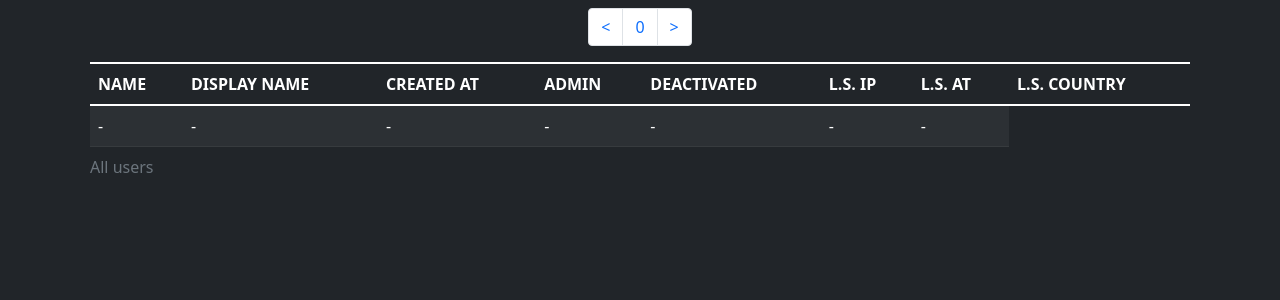
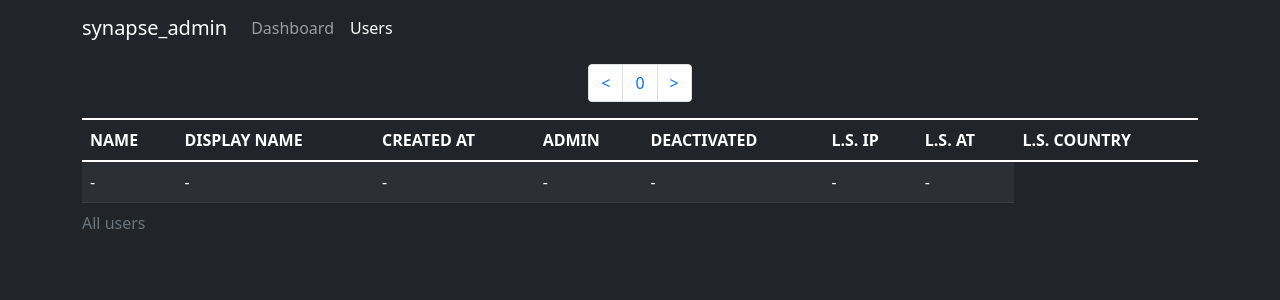
Before and after one commit to foresle/synapse_admin, a Django app: page /users/ in a window 1280 px wide. Shown: the top 300 px of the page. Run offline with Django 4.2, Linux system fonts and the light colour scheme; parts of the project's set-up code (start-up, migrations or seed data) failed here and were passed over; some libraries are stand-ins or nearby versions.

Commit message:
Added navbar.

```diff
--- a/dashboard/views.py
+++ b/dashboard/views.py
@@ -60,6 +60,8 @@
         context['server_map'] = json.dumps(cache.get(settings.CACHED_SERVER_MAP, {}))
         context['cached_server_map_updated_at'] = cached_server_map_updated_at
 
+        context['dashboard_page_active'] = True
+
         return context
 
 
@@ -107,5 +109,6 @@
         context['server_access_token'] = settings.MATRIX_ADMIN_TOKEN
         context['server_name'] = settings.MATRIX_DOMAIN
         context['init_successful'] = init_result
+        context['init_page_active'] = True
 
         return context
--- a/templates/_base.html
+++ b/templates/_base.html
@@ -7,19 +7,44 @@
     <title>synapse_admin</title>
     <meta name="viewport" content="width=device-width, initial-scale=1">
 
-    <link href="https://cdn.jsdelivr.net/npm/bootstrap@5.1.3/dist/css/bootstrap.min.css" rel="stylesheet" integrity="sha384-1BmE4kWBq78iYhFldvKuhfTAU6auU8tT94WrHftjDbrCEXSU1oBoqyl2QvZ6jIW3" crossorigin="anonymous">
+    <link href="https://cdn.jsdelivr.net/npm/bootstrap@5.1.3/dist/css/bootstrap.min.css" rel="stylesheet"
+          integrity="sha384-1BmE4kWBq78iYhFldvKuhfTAU6auU8tT94WrHftjDbrCEXSU1oBoqyl2QvZ6jIW3" crossorigin="anonymous">
 </head>
 <body class="bg-dark">
-    <div class="container container-md">
+{% if not init_page_active %}
+    <nav class="navbar navbar-expand-md navbar-dark bg-dark">
+        <div class="container container-md">
+            <a class="navbar-brand" href="https://github.com/foresle/synapse_admin">synapse_admin</a>
+            <button class="navbar-toggler" type="button" data-bs-target="#main_navbar" data-bs-toggle="collapse">
+                <span class="navbar-toggler-icon"></span>
+            </button>
+            <div class="collapse navbar-collapse" id="main_navbar">
+                <ul class="navbar-nav">
+                    <li class="nav-item">
+                        <a href="{% url 'dashboard:dashboard' %}"
+                           class="nav-link {% if dashboard_page_active %} active {% endif %} ">Dashboard</a>
+                    </li>
+                    <li class="nav-item"><a href="{% url 'users:list' %}"
+                                            class="nav-link {% if users_page_active %} active {% endif %} ">Users</a>
+                    </li>
+                </ul>
+            </div>
+        </div>
+    </nav>
+{% endif %}
+
+<div class="container container-md">
     {% block content %}
 
     {% endblock %}
-    </div>
+</div>
 
-    <script src="https://cdn.jsdelivr.net/npm/bootstrap@5.1.3/dist/js/bootstrap.bundle.min.js" integrity="sha384-ka7Sk0Gln4gmtz2MlQnikT1wXgYsOg+OMhuP+IlRH9sENBO0LRn5q+8nbTov4+1p" crossorigin="anonymous"></script>
+<script src="https://cdn.jsdelivr.net/npm/bootstrap@5.1.3/dist/js/bootstrap.bundle.min.js"
+        integrity="sha384-ka7Sk0Gln4gmtz2MlQnikT1wXgYsOg+OMhuP+IlRH9sENBO0LRn5q+8nbTov4+1p"
+        crossorigin="anonymous"></script>
 
-    {% block optional_scripts %}
+{% block optional_scripts %}
 
-    {% endblock %}
+{% endblock %}
 </body>
 </html>
--- a/templates/dashboard/dashboard.html
+++ b/templates/dashboard/dashboard.html
@@ -2,7 +2,7 @@
 {% load static %}
 
 {% block content %}
-    <div class="p-2">
+    <div class="py-2">
         <div id="server_map" class="bg-light mb-2" style="height: 500px">
 
         </div>
--- a/templates/users/users.html
+++ b/templates/users/users.html
@@ -1,7 +1,7 @@
 {% extends '_base.html' %}
 
 {% block content %}
-    <div class="p-2">
+    <div class="py-2">
         <div class="d-flex justify-content-center">
             <nav>
                 <ul class="pagination">
--- a/users/views.py
+++ b/users/views.py
@@ -43,6 +43,9 @@
             sort_by=sort_by
         )
         context['sort_by'] = sort_by
+
+        context['users_page_active'] = True
+
         return context
 
 
```
